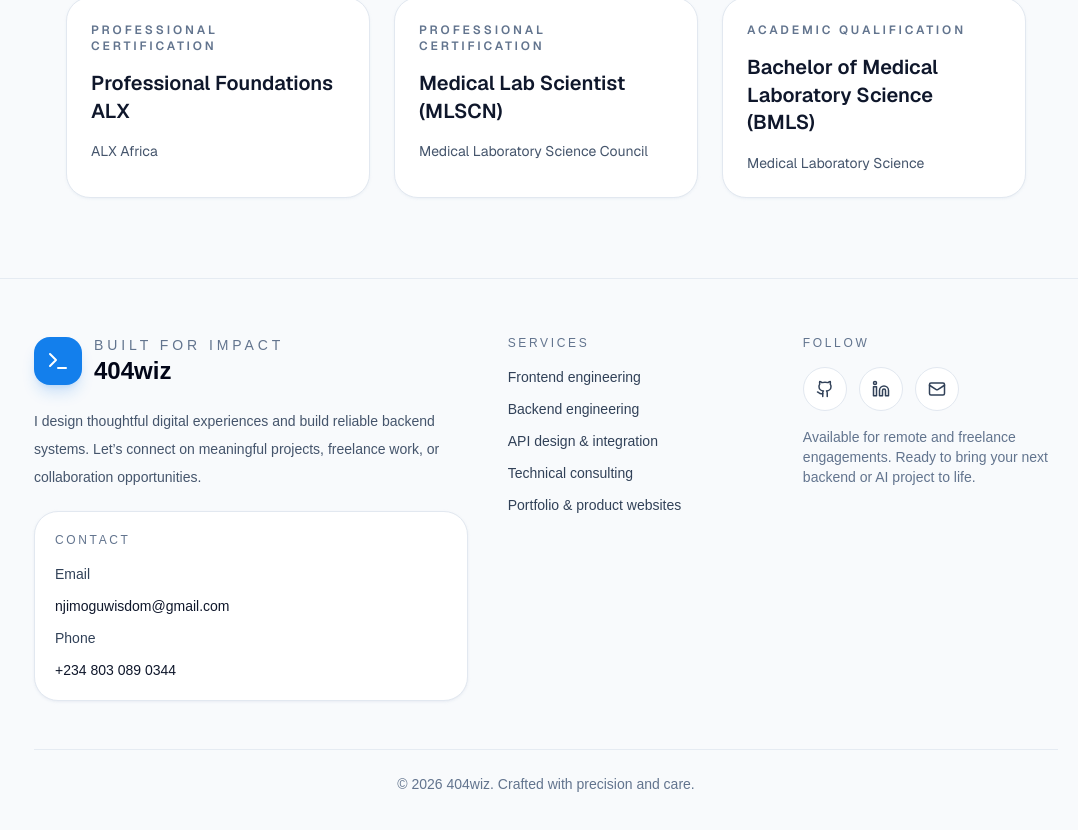
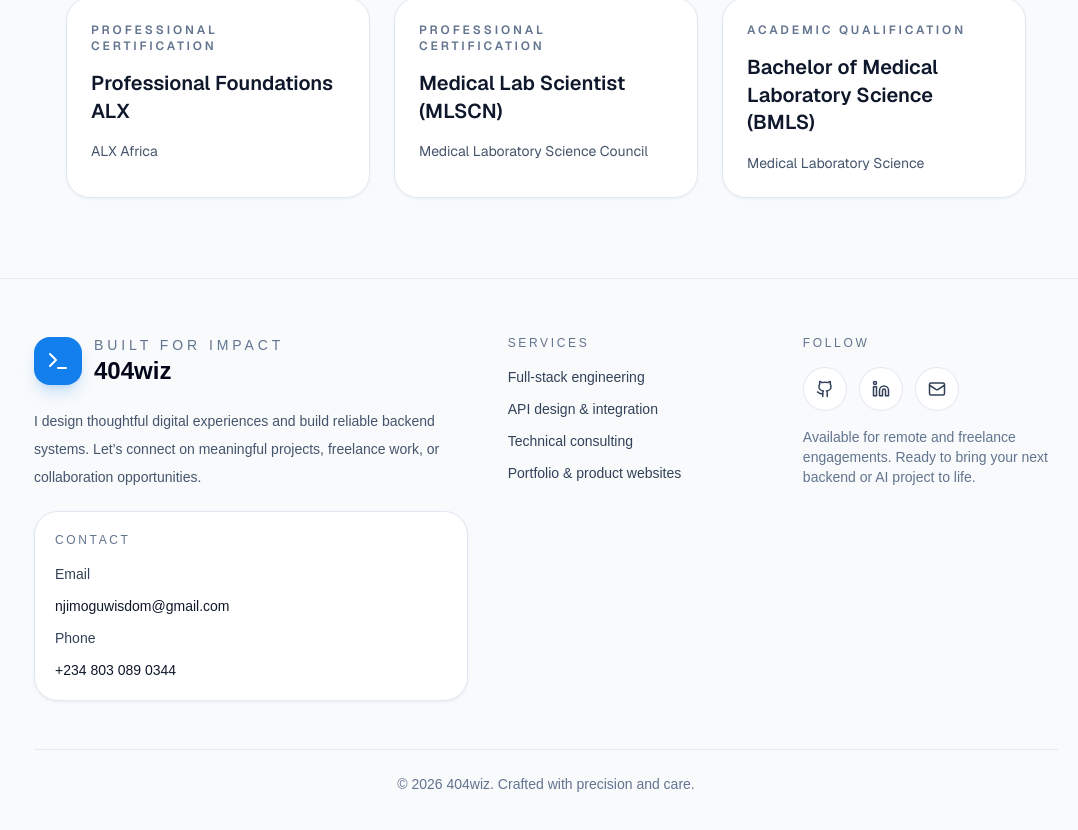
Before and after one commit to Hart-wiz/404wiz, a Next.js app: page / in a window 1280 px wide. Shown: the part 2500-3330 px from the top of the page, without its empty margins (94-1172 px from the left). Built offline with nearby package versions, Linux system fonts and the light colour scheme.

Commit message:
footer adjusted

```diff
--- a/components/Footer.tsx
+++ b/components/Footer.tsx
@@ -53,8 +53,7 @@
             Services
           </p>
           <ul className="space-y-3 text-sm text-slate-700 dark:text-slate-300">
-            <li>Frontend engineering</li>
-            <li>Backend engineering</li>
+            <li>Full-stack engineering</li>
             <li>API design & integration</li>
             <li>Technical consulting</li>
             <li>Portfolio & product websites</li>
```
